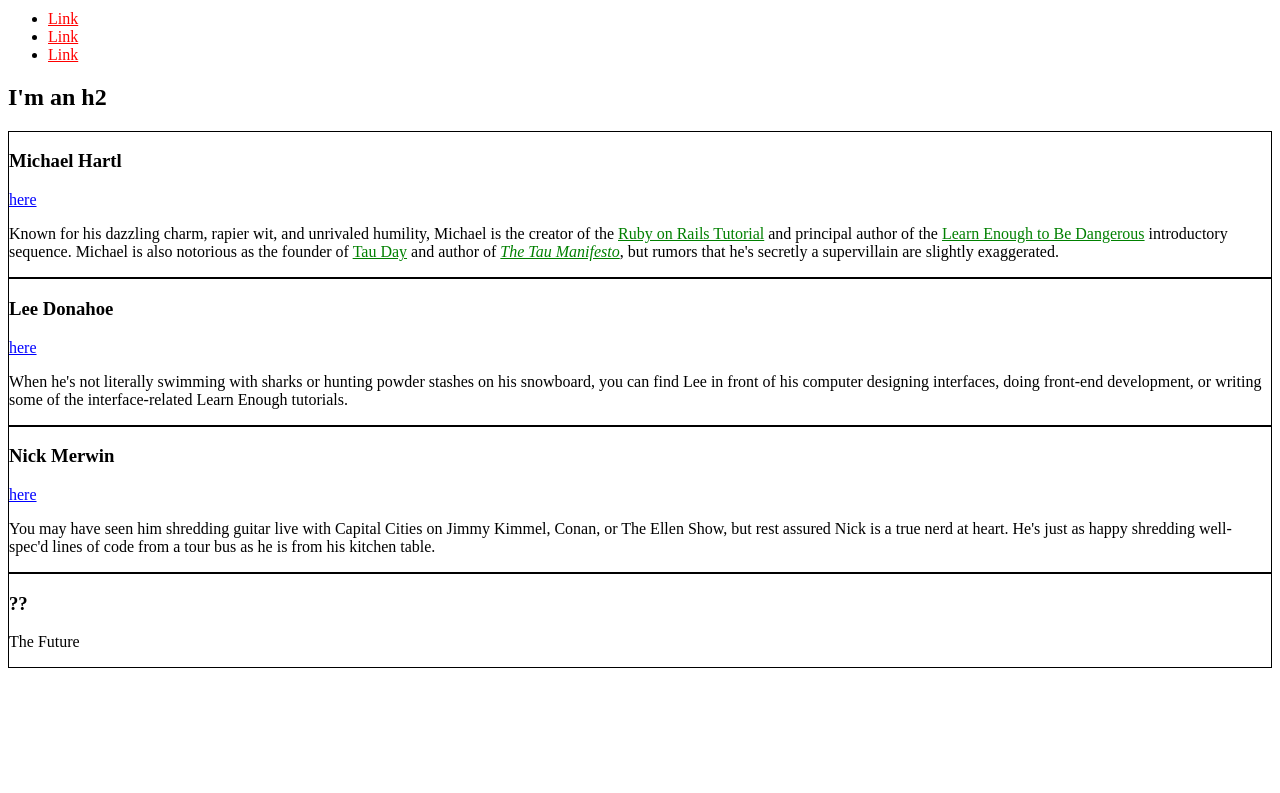
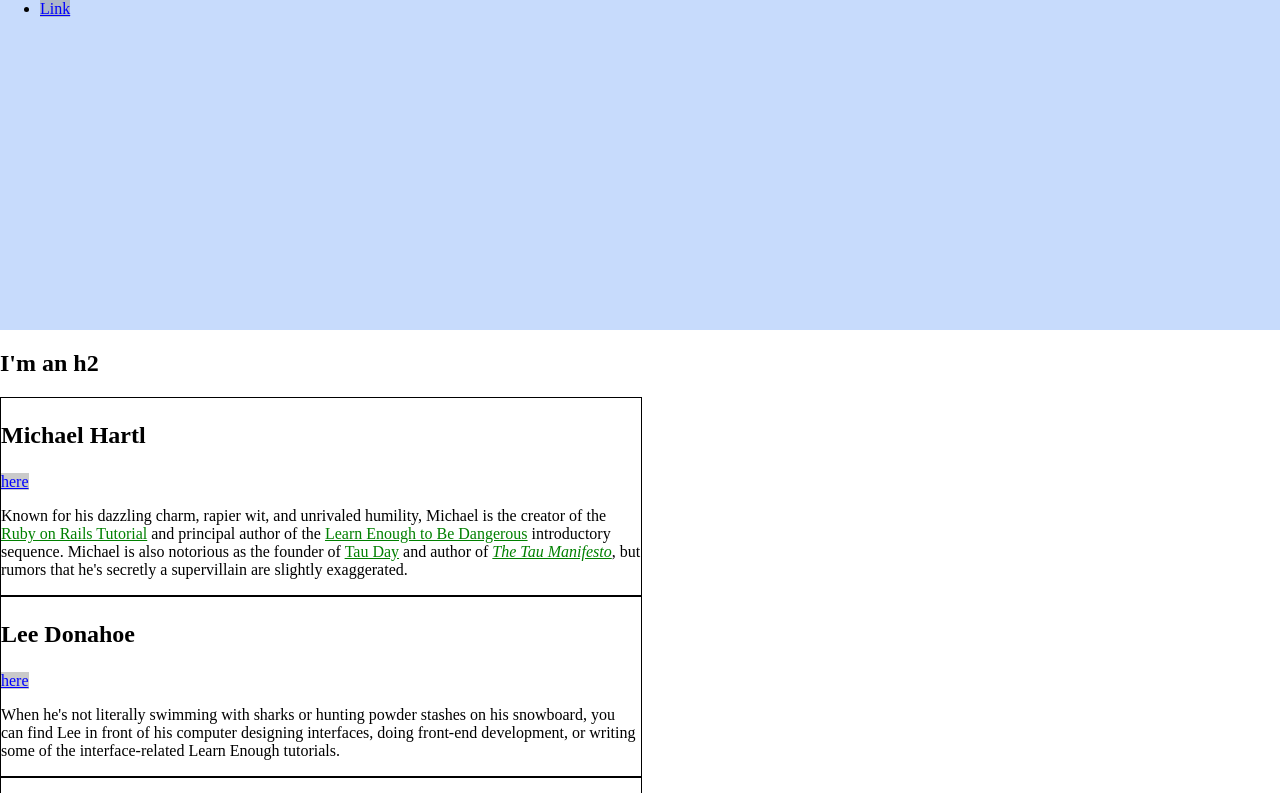
Before and after one commit to Styerstyler8/CSS_playground, a plain HTML site: page index.html in a window 1280 px wide. Shown: the part 70-863 px from the top of the page. Before the commit the page ends 800 px from the top, so only its background shows below. Drawn offline with Linux system fonts and the light colour scheme.

Commit message:
Updated main page
Learned about sizing for text and margins. Em is good, I love Rem

```diff
--- a/index.html
+++ b/index.html
@@ -39,15 +39,53 @@
       a {
         color: red;
       }
+      /*Both below reset the default margin and padding of the elements below */
+      html, body {
+        margin: 0;
+        padding: 0;
+      }
+      h1 {
+        font-size: 7vw;
+        margin-top: 0;
+      }
+
+      /*font sizes should be relative size, not pixel defined due to different displays. Relative sizes good, pixel sizes good in certain applications like ad sizing, margins, images. Pixel sizes good for borders.*/
+      /*em's are useful for text sizing. The default text size is 16px and 1em = 16px. Fractions of ems represent pixels, like 0.5em = 8px. Automatically change value based on the font size that is inhereted from parent.
+      vh (viewport height) abd vw allow size elements on the page based on actual size of the browser window or mobile screen (mobile friendly). Each vw or vh is 1% of the corresponding screen dimension (3vh is 3% of screen height). Neither effected by parent elements). Bad thing about vh and vw is that stuff will look bad for desktop or mobile, use media query to fix.
+      14-18px height for text size is good.
+      62.5% trick: Set font-size on body to 62.5%, makes 1em equal 10px. Makes fractions better. Dont use this trick tho.
+      Recommendations: Use relative units (em) for text, dont use 62.5% trick, pick random numbers that set the font size close to what youre after.*/
+
+      /* HERO STYLES */
+      .full-hero {
+        background-color: #c7dbfc;
+        height:50vh;
+      }
 
       /* SOCIAL STYLES */
       .social-link {
+        /* rgba allows to set color with numbers and last is alpha, which sets transparancy from 0-1*/
+        background: rgba(150, 150, 150, 0.5);
         color: blue;
       }
 
       /* BIO STYLES */
+      .bio-wrapper {
+        /* Percentage sizing useful and based on the parent container that an element is in (not by browser/page). Width can be assumed, but height must be set on parent element and cant be assumed.
+        Changes are cumulative, so if parent is 0.5em and child is 0.5em, then that child is actually 0.25em (.5*.5)
+        rem can be used for font sizing where its the root em, which gets its original pixel value from the html tag (16px). 1rem will always equal this value, no matter if parent changes it.*/
+        font-size: 24px;
+      }
       .bio-box {
         border: 1px solid black;
+        font-size: 1rem;
+        width: 50%;
+      }
+      .bio-box h3 {
+        font-size: 1.5em;
+      }
+      .bio-copy {
+        font-size: 1em;
       }
       .bio-copy a {
         color: green;
@@ -55,19 +93,22 @@
     </style>
   </head>
   <body>
+    <div class="full-hero hero-home"
     <h1>I'm an h1</h1>
     <ul>
       <li>
-        <a href="http://example.com/">Link</a>
+        <a href="http://example.com/" class="social-link">Link</a>
       </li>
       <li>
-        <a href="http://example.com/">Link</a>
+        <a href="http://example.com/" class="social-link">Link</a>
       </li>
       <li>
-        <a href="http://example.com/">Link</a>
+        <a href="http://example.com/" class="social-link">Link</a>
       </li>
     </ul>
+  </div>
     <h2>I'm an h2</h2>
+    <div class="bio-wrapper">
     <div class="bio-box">
       <h3>Michael Hartl</h3>
       <a href="http://twitter.com/mhartl" class="social-link">here</a>
@@ -117,5 +158,6 @@
         The Future
       </p>
     </div>
+  </div>
   </body>
 </html>
```
